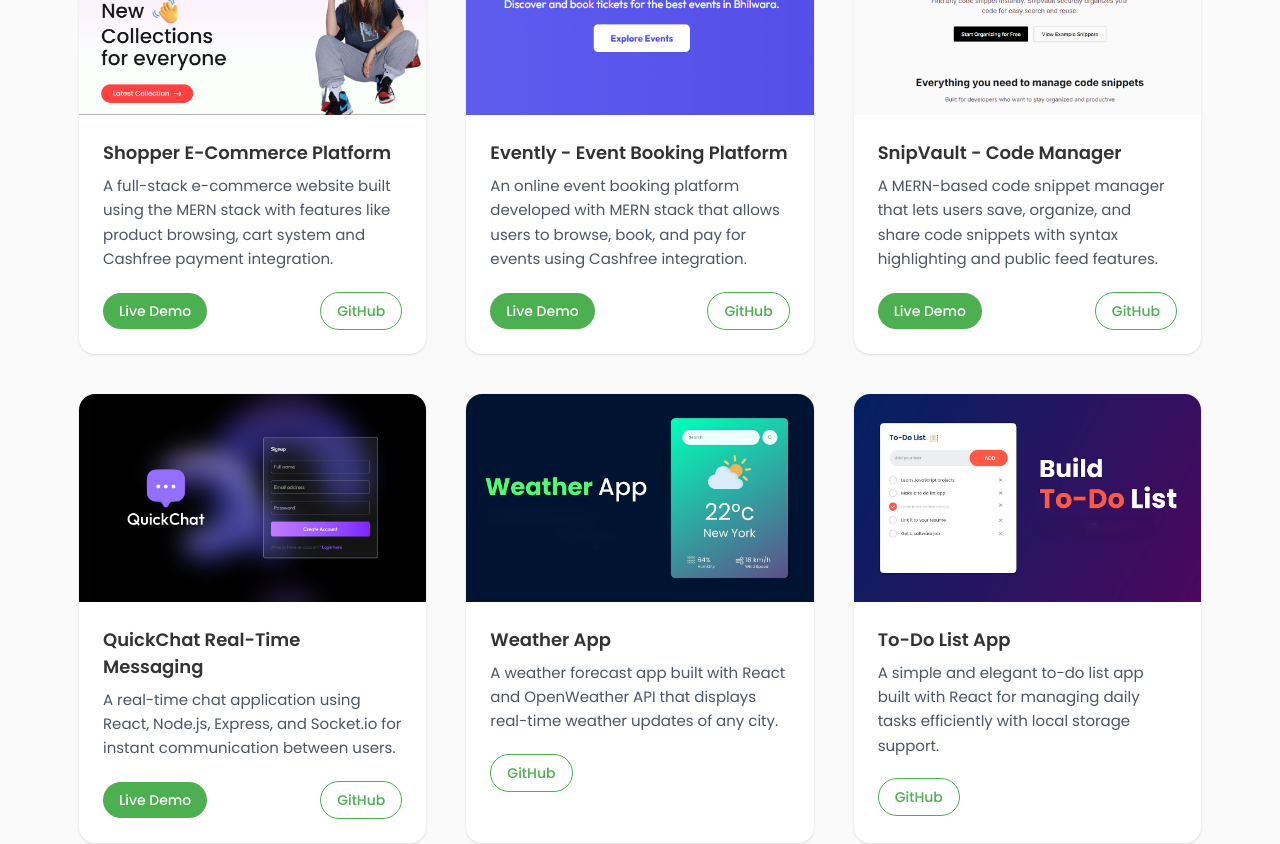
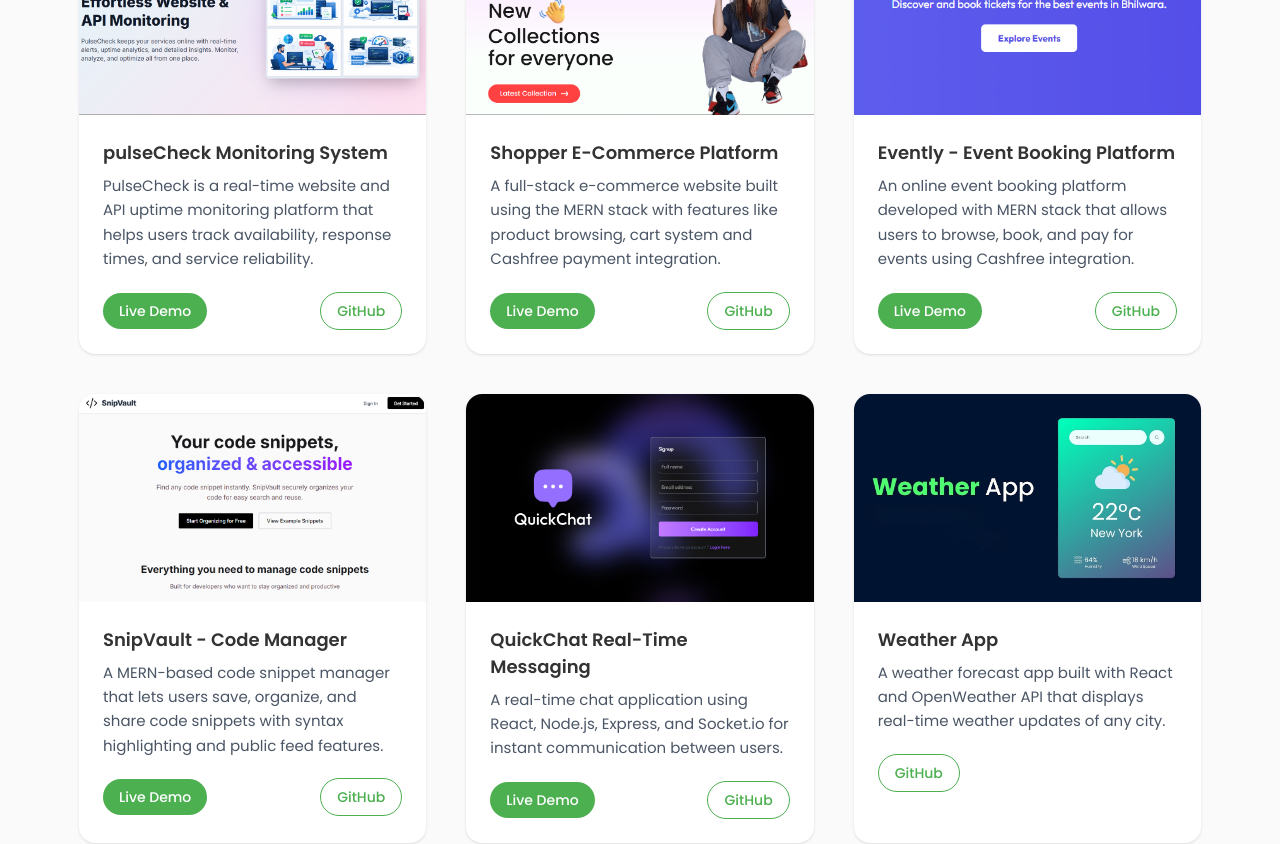
Before and after one commit to TejasBirla/tejasbirla-portfolio, a React (Vite) app: page / in a window 1280 px wide. Shown: the part 1800-2644 px from the top of the page. Built offline with nearby package versions, Linux system fonts and the light colour scheme.

Commit message:
Projects updated.

```diff
--- a/src/data.js
+++ b/src/data.js
@@ -1,13 +1,22 @@
 import ShopperImg from "../src/assets/ShopperImg.png";
+import pulseCheckImg from "../src/assets/pulseCheckImg.png";
 import EventlyImg from "../src/assets/EventlyImg.png";
 import SnipVaultImg from "../src/assets/SnipVaultImg.png";
 import QuickChatImg from "../src/assets/quickChatImg.png";
-import TodoImg from "../src/assets/Todo.jpg";
 import WeatherAppImg from "../src/assets/weather.jpg";
 
 const projects = [
   {
     pId: 1,
+    name: "pulseCheck Monitoring System",
+    image: pulseCheckImg,
+    description:
+      "PulseCheck is a real-time website and API uptime monitoring platform that helps users track availability, response times, and service reliability.",
+    liveDemo: "https://pulse-check-api-monitoring.vercel.app",
+    githubLink: "https://github.com/TejasBirla/pulseCheck",
+  },
+  {
+    pId: 2,
     name: "Shopper E-Commerce Platform",
     image: ShopperImg,
     description:
@@ -16,7 +25,7 @@
     githubLink: "https://github.com/TejasBirla/SHOPPER-shopping-website",
   },
   {
-    pId: 2,
+    pId: 3,
     name: "Evently - Event Booking Platform",
     image: EventlyImg,
     description:
@@ -26,7 +35,7 @@
       "https://github.com/TejasBirla/Evently---Ticket-Booking-website",
   },
   {
-    pId: 3,
+    pId: 4,
     name: "SnipVault - Code Manager",
     image: SnipVaultImg,
     description:
@@ -35,7 +44,7 @@
     githubLink: "https://github.com/TejasBirla/SnipVault",
   },
   {
-    pId: 4,
+    pId: 5,
     name: "QuickChat Real-Time Messaging",
     image: QuickChatImg,
     description:
@@ -44,7 +53,7 @@
     githubLink: "https://github.com/TejasBirla/Quick-Chat",
   },
   {
-    pId: 5,
+    pId: 6,
     name: "Weather App",
     image: WeatherAppImg,
     description:
@@ -52,15 +61,6 @@
     liveDemo: "",
     githubLink: "https://github.com/TejasBirla/Weather-App-using-React",
   },
-  {
-    pId: 6,
-    name: "To-Do List App",
-    image: TodoImg,
-    description:
-      "A simple and elegant to-do list app built with React for managing daily tasks efficiently with local storage support.",
-    liveDemo: "",
-    githubLink: "https://github.com/TejasBirla/TodoList",
-  },
 ];
 
 export default projects;
```
